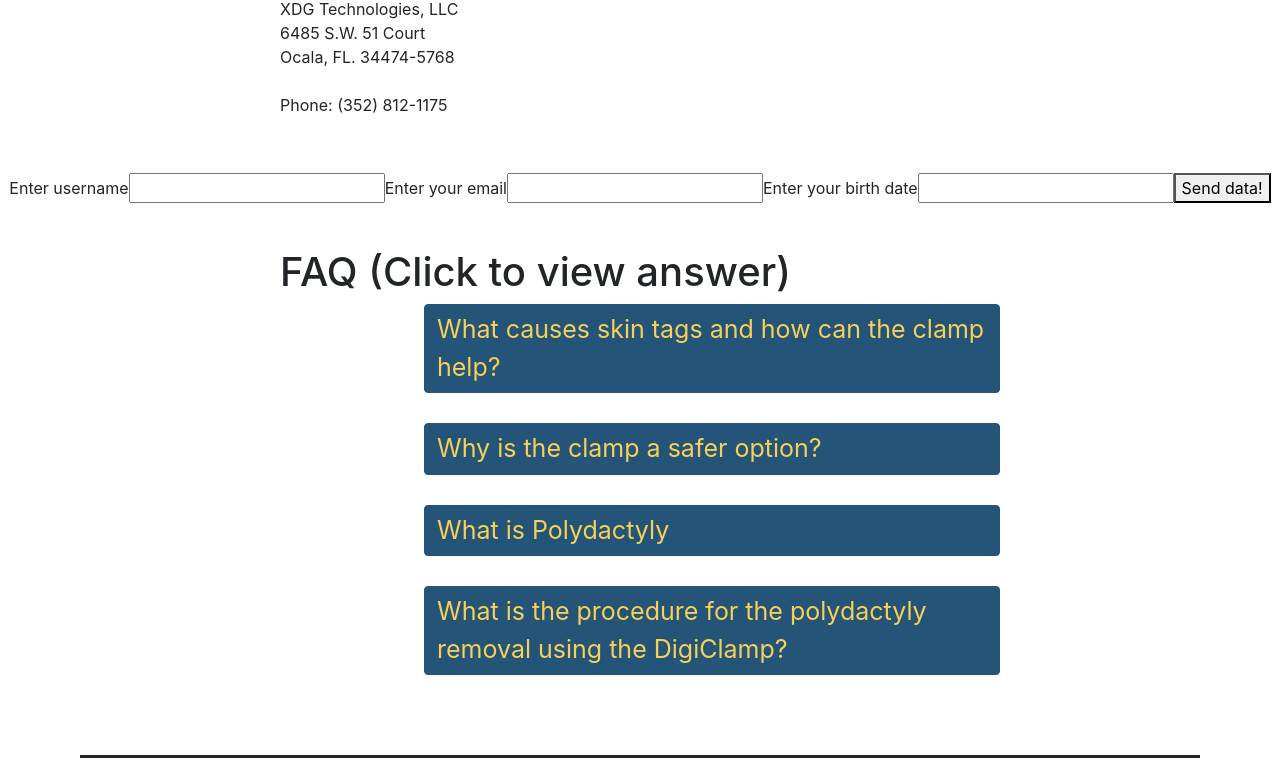
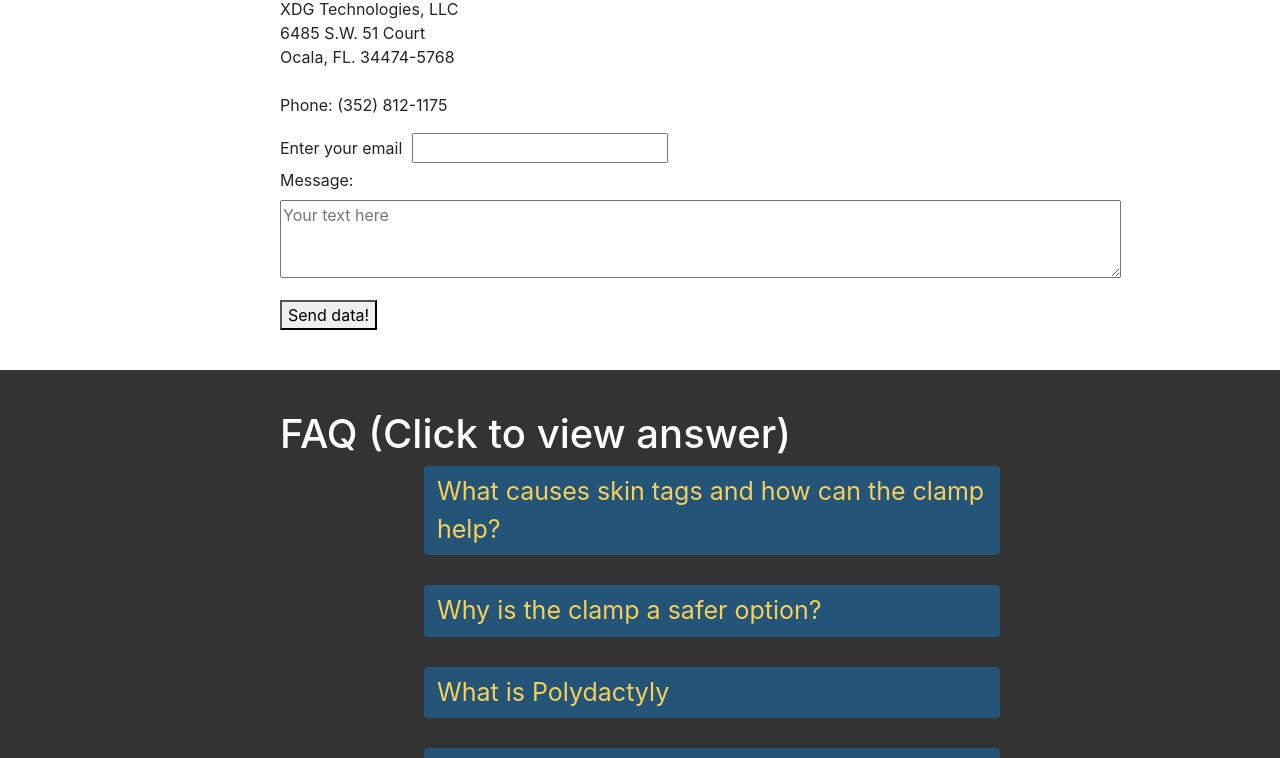
Before and after one commit to CEN30315A/Site, a React (Create React App) app in the folder client/: page / in a window 1280 px wide. Shown: the part 5134-5892 px from the top of the page. Built offline with nearby package versions, Linux system fonts and the light colour scheme.

Commit message:
email-for-contact-us

```diff
--- a/client/src/App.js
+++ b/client/src/App.js
@@ -82,6 +82,7 @@ function App() {
           dark={index++ % 2 === 0}
           id={"section" + index}
         />
+
         <Order
           title="Order"
           dark={index++ % 2 === 0}
@@ -89,11 +90,6 @@ function App() {
         />
         <ContactUs
           title="Contact Us"
-          dark={index++ % 2 === 0}
-          id={"section" + index}
-        />
-        <EmailForm
-          title="Email Us"
           dark={index++ % 2 === 0}
           id={"section" + index}
         />
--- a/client/src/components/ContactUs.js
+++ b/client/src/components/ContactUs.js
@@ -1,4 +1,5 @@
 import React from "react";
+import EmailForm from "./EmailForm";
 
 export default function ContactUs({ title, dark, id }) {
   return (
@@ -14,6 +15,8 @@ export default function ContactUs({ title, dark, id }) {
 			Phone: (352) 812-1175
 
 </p>
+
+<EmailForm></EmailForm>
       </div>
     </div>
   );
--- a/client/src/components/EmailForm.js
+++ b/client/src/components/EmailForm.js
@@ -1,4 +1,5 @@
 import React from "react";
+
 
 
 class EmailForm extends React.Component {
@@ -11,25 +12,32 @@ class EmailForm extends React.Component {
     event.preventDefault();
     const data = new FormData(event.target);
 
-    fetch('/email', {
+    fetch('/email/', {
       method: 'POST',
       body: data,
+
     });
+    console.log(data);
   }
+
 
   render() {
     return (
       <form onSubmit={this.handleSubmit}>
-        <label htmlFor="username">Enter username</label>
-        <input id="username" name="username" type="text" />
 
-        <label htmlFor="email">Enter your email</label>
+
+        <tr/>
+        <label htmlFor="email" style = {{paddingRight : 10}} >Enter your email  </label>
         <input id="email" name="email" type="email" />
+        <p>
+          <label>Message: </label>
+          <textarea id = "myTextArea"
+                  rows = "3"
+                  cols = "80"
+                  placeholder = "Your text here"></textarea>
+        </p>
+        <button> Send data! </button>
 
-        <label htmlFor="birthdate">Enter your birth date</label>
-        <input id="birthdate" name="birthdate" type="text" />
-
-        <button>Send data!</button>
       </form>
     );
   }
```
